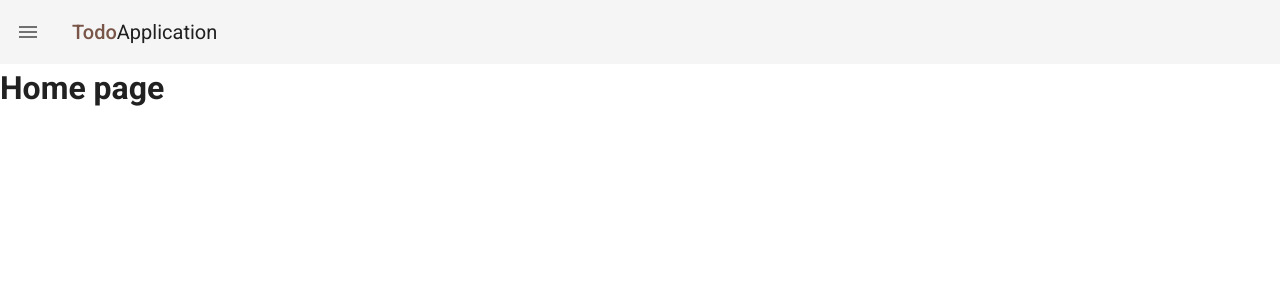
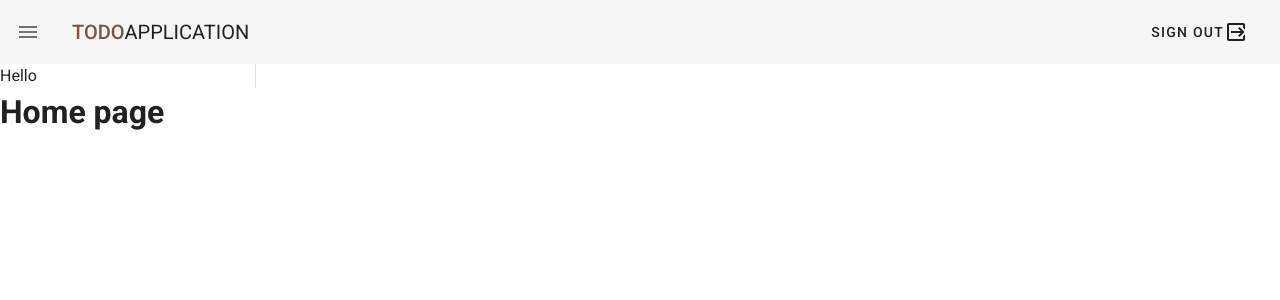
Before and after one commit to azharahmed-98/todo-app, a Vue app: page / in a window 1280 px wide. Both pictures are taken after a click on the button 28 px from the left and 32 px from the top of the page. Shown: the top 300 px of the page. Built offline with nearby package versions, Linux system fonts and the light colour scheme.

Commit message:
Created a new sample Drawer Component

```diff
--- a/src/App.vue
+++ b/src/App.vue
@@ -1,6 +1,7 @@
 <template>
   <v-app>
     <Navbar />
+    <Drawer />
     <v-main>
       <router-view />
     </v-main>
@@ -9,10 +10,11 @@
 
 <script>
 import Navbar from "@/components/Navbar.vue";
+import Drawer from "@/components/Drawer.vue";
 
 export default {
   name: "App",
-  components: { Navbar },
+  components: { Navbar, Drawer },
   data() {
     return {};
   },
--- a/src/components/Drawer.vue
+++ b/src/components/Drawer.vue
@@ -1,10 +1,24 @@
 <template>
-
+  <div>
+    <v-navigation-drawer v-model="drawer">
+      Hello
+    </v-navigation-drawer>
+  </div>
 </template>
 
+<script>
+import { bus } from "../main";
 
-<script>
 export default {
-
-}
+  created() {
+    bus.$on("appDrawerToggled", () => {
+      this.drawer = !this.drawer;
+    });
+  },
+  data() {
+    return {
+      drawer: false,
+    };
+  },
+};
 </script>
--- a/src/components/Navbar.vue
+++ b/src/components/Navbar.vue
@@ -2,24 +2,33 @@
   <nav>
     <v-app-bar color="grey lighten-4" flat>
       <v-app-bar-nav-icon @click="toggleDrawer()"> </v-app-bar-nav-icon>
-      <v-toolbar-title>
+      <v-toolbar-title class="text-uppercase">
         <span class="font-weight-medium brown--text text--brown-lighten-2"
           >Todo</span
         >
         <span>Application</span>
       </v-toolbar-title>
+      <v-spacer></v-spacer>
+      <v-btn depressed>
+        Sign Out
+        <v-icon>
+          mdi-logout-variant
+        </v-icon>
+      </v-btn>
     </v-app-bar>
   </nav>
 </template>
 
 <script>
+import { bus } from "../main";
+
 export default {
   data() {
     return {};
   },
   methods: {
     toggleDrawer() {
-      this.$emit("appDrawerToggled");
+      bus.$emit("appDrawerToggled");
     },
   },
 };
--- a/src/main.js
+++ b/src/main.js
@@ -1,12 +1,13 @@
-import Vue from 'vue'
-import App from './App.vue'
-import router from './router'
-import vuetify from './plugins/vuetify'
+import Vue from "vue";
+import App from "./App.vue";
+import router from "./router";
+import vuetify from "./plugins/vuetify";
 
-Vue.config.productionTip = false
+Vue.config.productionTip = false;
+export const bus = new Vue();
 
 new Vue({
   router,
   vuetify,
-  render: h => h(App)
-}).$mount('#app')
+  render: (h) => h(App),
+}).$mount("#app");
```
